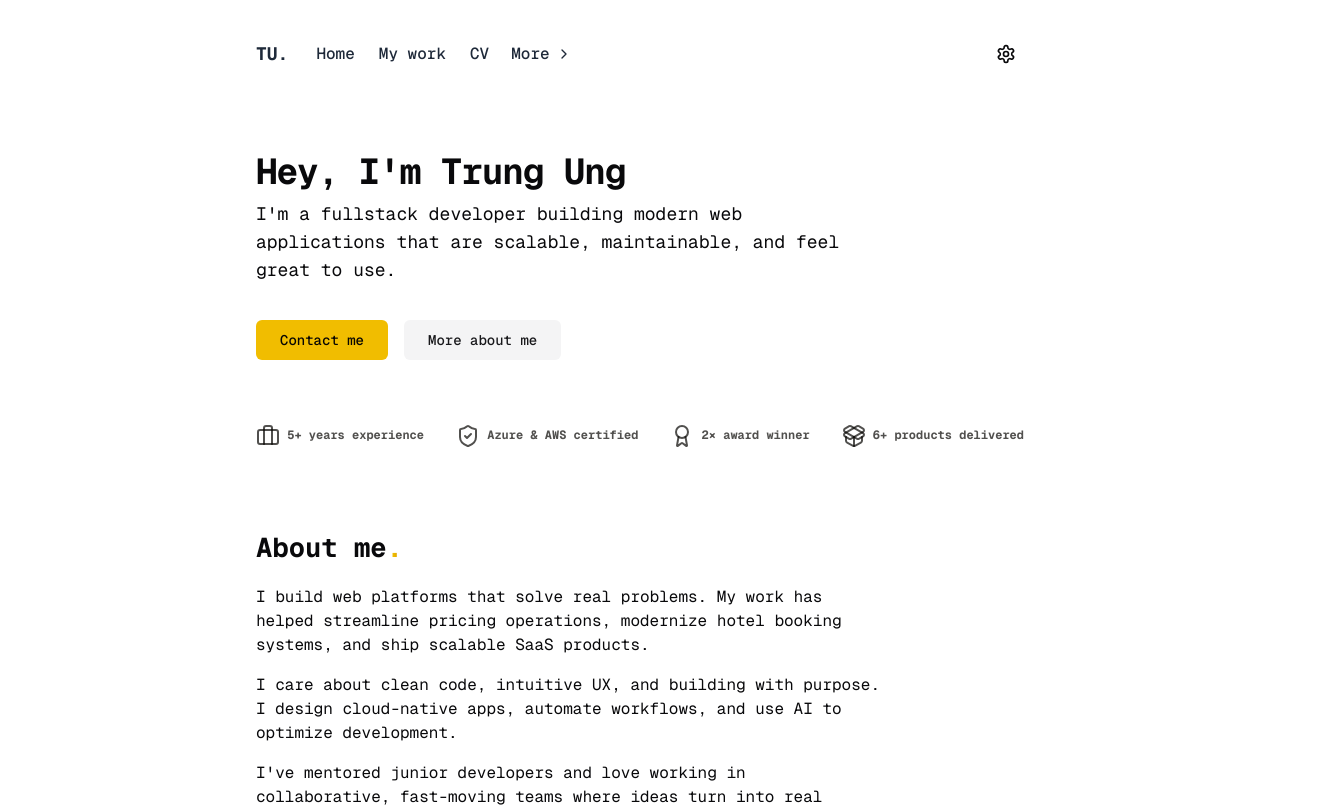
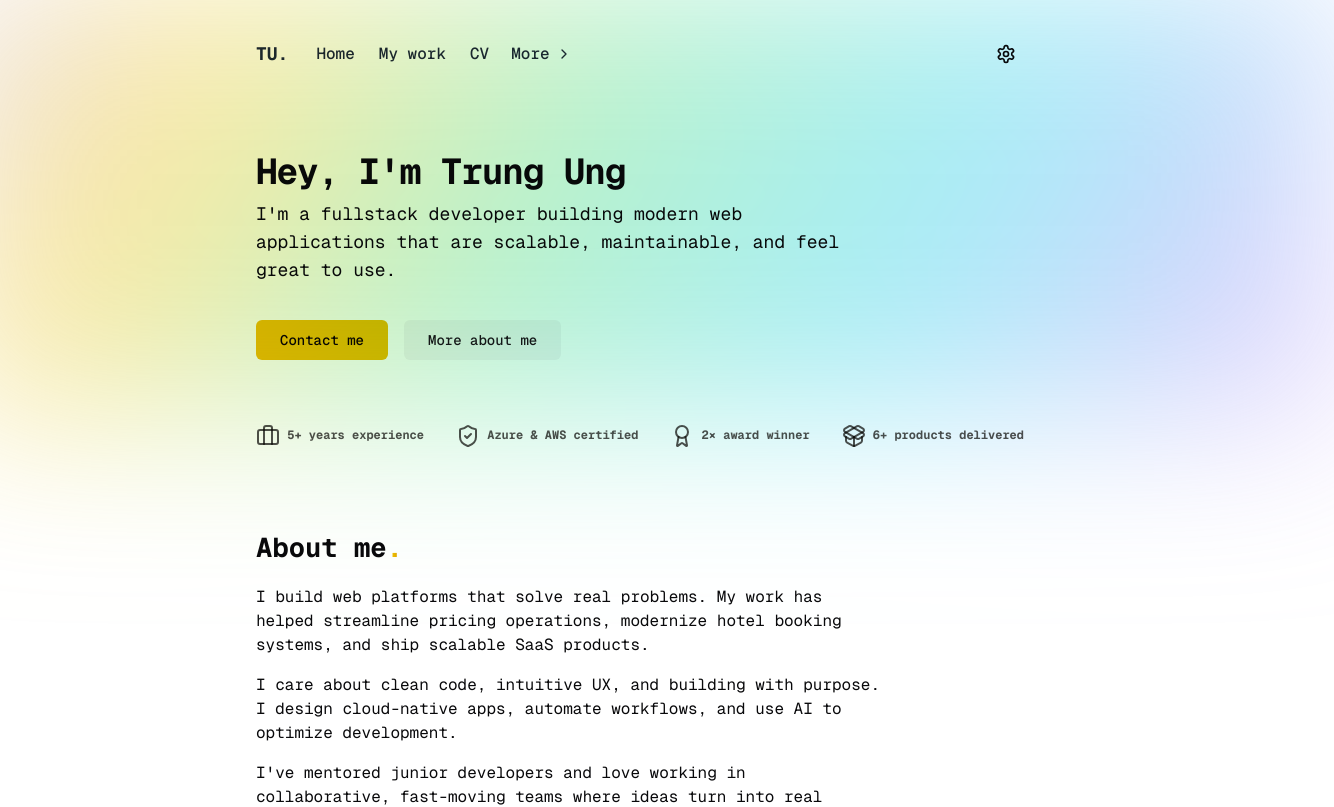
Before and after one commit to trungung/portfolio2025, a Next.js app: page / in a window 1280 px wide. Shown: the top 807 px of the page, 1334 px wide, since content can reach past the window. Built offline with nearby package versions, Linux system fonts and the light colour scheme.

Commit message:
add color rays

```diff
--- a/src/app/globals.css
+++ b/src/app/globals.css
@@ -146,4 +146,43 @@
       left: 130%;
     }
   }
+
+  .color-rays {
+    @apply pointer-events-none absolute top-0 left-0 z-0 h-[400px] w-full overflow-hidden bg-[length:150%_150%] opacity-40 mix-blend-multiply blur-[80px];
+    background-image: linear-gradient(
+      120deg,
+      #f472b6,
+      #a78bfa,
+      #facc15,
+      #4ade80,
+      #22d3ee,
+      #a78bfa,
+      #f472b6
+    );
+    animation:
+      slide-rays 30s ease-in-out infinite,
+      pulse-rays 16s ease-in-out infinite;
+  }
+
+  @keyframes slide-rays {
+    0% {
+      background-position: 100% 0%;
+    }
+    50% {
+      background-position: 0% 100%;
+    }
+    100% {
+      background-position: 100% 0%;
+    }
+  }
+
+  @keyframes pulse-rays {
+    0%,
+    100% {
+      transform: scale(1);
+    }
+    50% {
+      transform: scale(1.1);
+    }
+  }
 }
--- a/src/app/layout.tsx
+++ b/src/app/layout.tsx
@@ -90,6 +90,7 @@ export default function RootLayout({
           </Button>
         </nav>
         {children}
+        <div className="color-rays" />
         <footer className="mx-auto w-full max-w-screen-md pb-9">
           <hr className="border-border mb-5 border-t" />
           <div className="text-muted-foreground">
```
